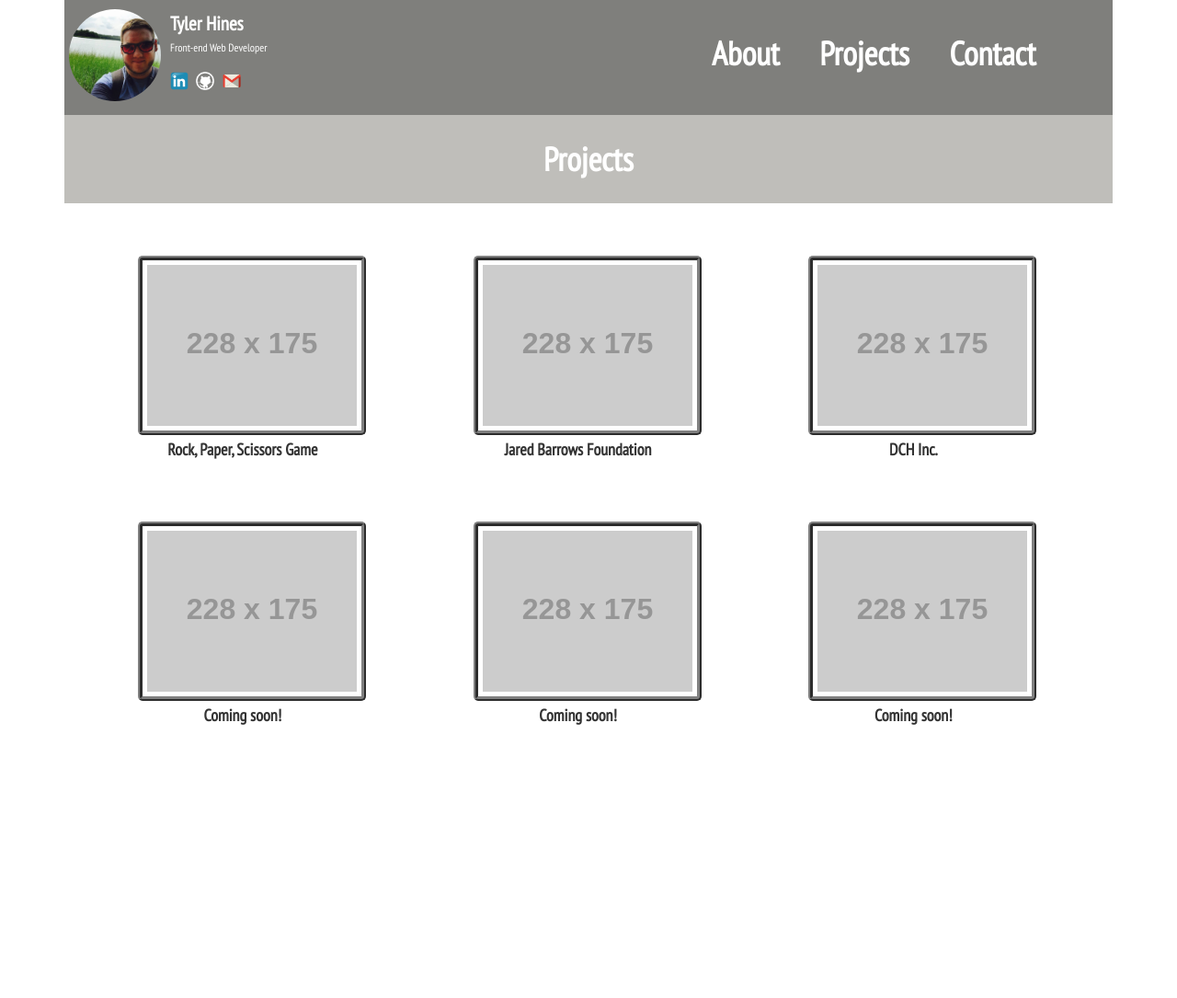
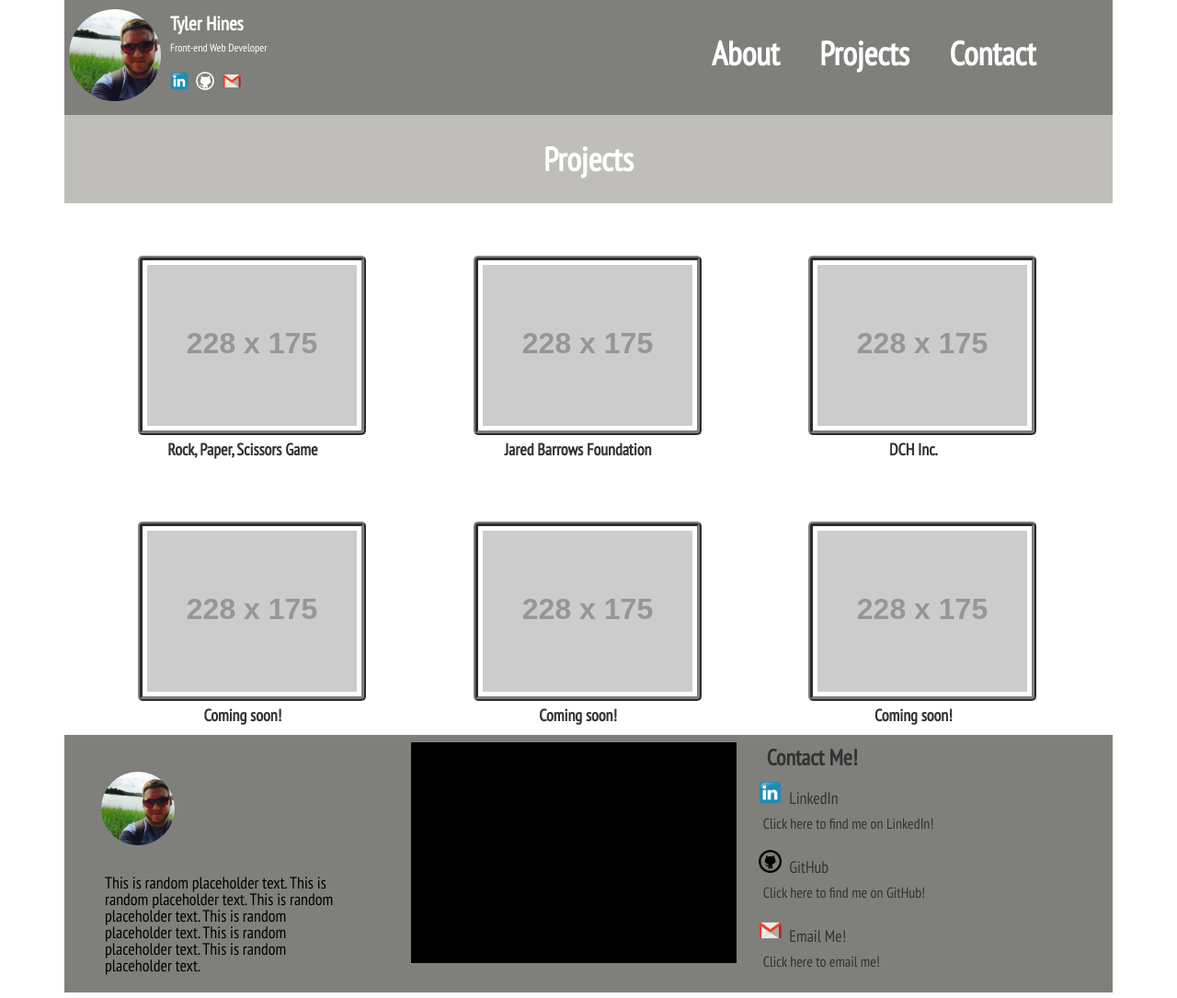
Before and after one commit to thines92/myPortfoliov2, a plain HTML site: page index.html in a window 1280 px wide. Shown: the whole page at 92% size. Before the commit the page ends 800 px from the top, so only its background shows below. Drawn offline with Linux system fonts and the light colour scheme; placeholder pictures from the web are drawn by us.

Commit message:
added bottom nav

```diff
--- a/css/main.css
+++ b/css/main.css
@@ -17,7 +17,7 @@ body a:hover {
   color: red;
 }
 .container {
-  height: 100%;
+  height: auto;
 }
 .top-nav {
   height: 125px;
@@ -109,3 +109,60 @@ body a:hover {
   padding-top: 5px;
   font-weight: bold;
 }
+.bottom-nav {
+  clear: both;
+  height: 280px;
+  background-color: #7F7F7C;
+}
+.bottom-nav div {
+  width: 31%;
+  height: auto;
+  float: left;
+}
+.bottom-nav-left img {
+  height: 5em;
+  width: 5em;
+  float: left;
+  margin: 2em;
+  border-radius: 50%;
+}
+.bottom-nav-left p {
+  font-size: 18px;
+  color: black;
+  clear: both;
+  width: 75%;
+  margin-left: 2em;
+  margin-bottom: 1em;
+}
+.bottom-nav-middle {
+  height: 240px !important;
+  background-color: black;
+}
+.bottom-nav div {
+  margin: .5em;
+}
+.bottom-nav-right div {
+  display: block;
+  position: relative;
+  width: 100%;
+}
+.bottom-nav-right img {
+  height: 25px;
+  width: 25px;
+}
+.bottom-nav-right img {
+  display: inline-block;
+}
+.contact-me {
+  font-size: 24px;
+  font-weight: bold;
+  margin-left: .5em;
+}
+.bottom-nav-right p {
+  padding: 5px;
+}
+.first {
+  display: inline-block;
+  font-size: 18px;
+  font-weight: 400;
+}
--- a/index.html
+++ b/index.html
@@ -76,6 +76,39 @@
         <p>Coming soon!</p>
       </div>
     </section>
+    <nav class="bottom-nav">
+      <div class="bottom-nav-left">
+        <img src="images/profile-pic.jpg" alt="" />
+        <p>This is random placeholder text. This is random placeholder text. This is random placeholder text.
+          This is random placeholder text. This is random placeholder text. This is random placeholder text.</p>
+      </div>
+      <div class="bottom-nav-middle">
+      </div>
+      <div class="bottom-nav-right">
+        <p class="contact-me">Contact Me!</p>
+        <a href="https://linkedin.com/in/tylerhines92" target="_blank">
+          <div class="linkedin-contact">
+            <img class="linkedin-icon" src="images/linkedin.jpg" alt="" />
+            <p class="first">LinkedIn</p>
+            <p>Click here to find me on LinkedIn!</p>
+          </div>
+        </a>
+        <a href="https://github.com/thines92" target="_blank">
+          <div class="github-contact">
+            <img class="github-icon" src="images/github-black.jpg" alt="" />
+            <p class="first">GitHub</p>
+            <p>Click here to find me on GitHub!</p>
+          </div>
+        </a>
+        <a href="gmail.com" target="_blank">
+          <div class="email-contact">
+            <img class="email-icon" src="images/gmail.jpg" alt="" />
+            <p class="first">Email Me!</p>
+            <p>Click here to email me!</p>
+          </div>
+        </a>
+      </div>
+    </nav>
   </div>
 </body>
 </html>
```
Also changed, not shown: images/github-black.jpg (added).
